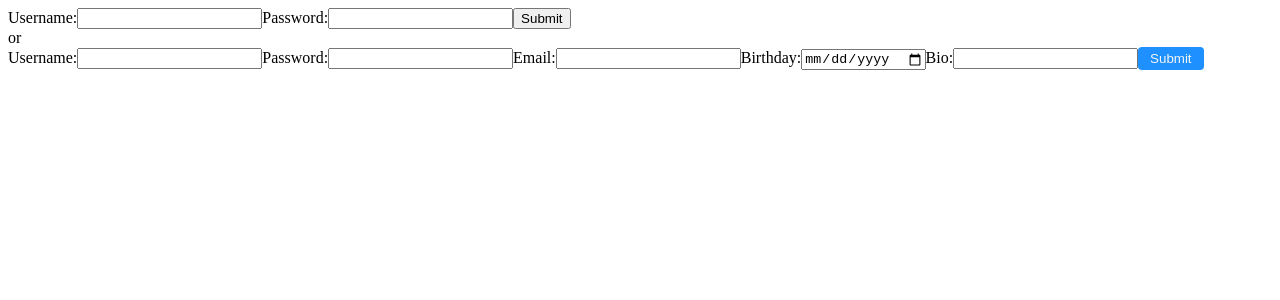
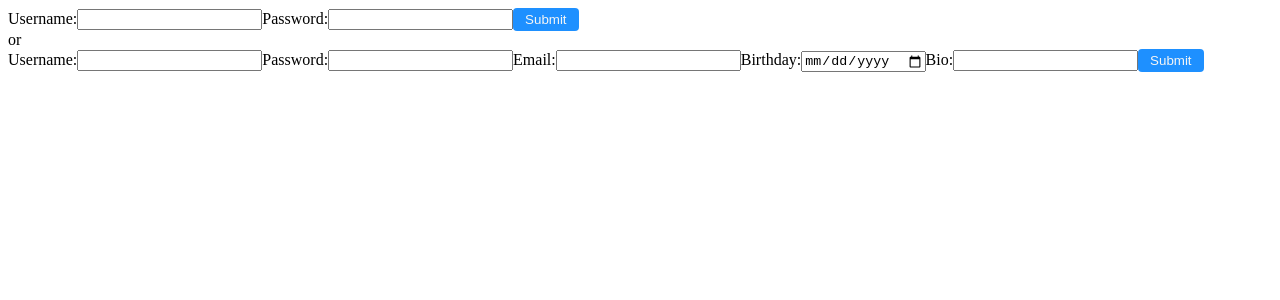
Before and after one commit to HunkRowgan/myFlix-client, a React (Vite) app: page /signup in a window 1280 px wide. Shown: the top 300 px of the page. Built offline with nearby package versions, Linux system fonts and the light colour scheme.

Commit message:
Added styling to buttons

```diff
--- a/src/components/login-view/login-view.jsx
+++ b/src/components/login-view/login-view.jsx
@@ -1,5 +1,6 @@
 import React from "react";
 import {useState} from "react";
+import './login-view.scss';
 
 export const LoginView = ({ onLoggedIn }) => {
     const [Username, setUsername] = useState("");
@@ -58,7 +59,12 @@ export const LoginView = ({ onLoggedIn }) => {
            required
           />
         </label>
-        <button type="submit">Submit</button>
+        <button
+        type="submit"
+        className="submit-button"
+        >
+          Submit
+          </button>
       </form>
     );
   };
--- /dev/null
+++ b/src/components/login-view/login-view.scss
@@ -0,0 +1,7 @@
+.submit-button {
+    padding: 4px 12px 4px 12px;
+    color: whitesmoke;
+    background-color: dodgerblue;
+    border: none;
+    border-radius: 4px;
+  }
```
